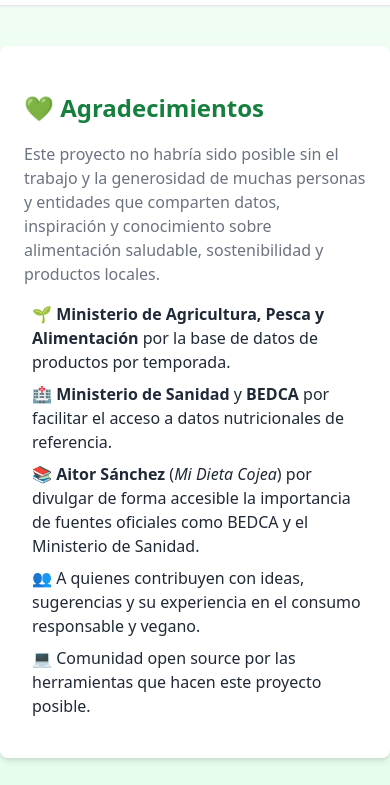
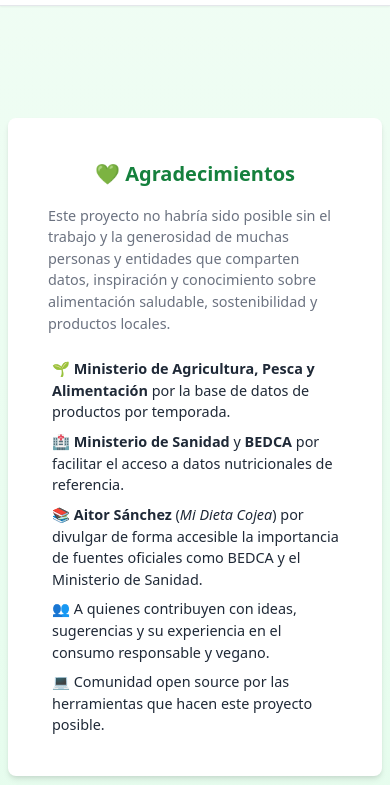
Before and after one commit to Yeray-nm1/nutri-app, an Astro site: page /acknowledgments in a window 390 px wide. Shown: the part 59-844 px from the top of the page. Built offline with nearby package versions, Linux system fonts and the light colour scheme; Astro itself is replaced by a stand-in of ours; no server answers.

```diff
--- a/src/styles/acknowledgments.css
+++ b/src/styles/acknowledgments.css
@@ -5,18 +5,21 @@
   box-shadow: var(--shadow-md);
   padding: var(--space-6);
   max-width: 700px;
-  margin: var(--space-10) auto;
+  margin: var(--space-12) auto;
   text-align: left;
+  box-sizing: border-box;
 }
 
 .acknowledgments h2 {
   margin-bottom: var(--space-4);
   color: var(--color-primary-dark);
+  font-size: 1.5rem;
 }
 
 .acknowledgments p {
   margin-bottom: var(--space-4);
   color: var(--color-muted-foreground);
+  font-size: 1rem;
 }
 
 .acknowledgments ul {
@@ -26,12 +29,56 @@
 
 .acknowledgments li {
   margin-bottom: var(--space-2);
-  padding-left: var(--space-2);
+  padding-left: var(--space-6);
   position: relative;
+  font-size: 0.95rem;
 }
 
 .acknowledgments li::before {
   position: absolute;
   left: 0;
+  top: 0;
   color: var(--color-primary);
+  font-size: 1rem;
+  line-height: 1;
 }
+
+@media (max-width: 768px) {
+  .acknowledgments {
+    padding: var(--space-4);
+    margin: 7rem var(--space-2);
+  }
+
+  .acknowledgments h2 {
+    font-size: 1.25rem;
+  }
+
+  .acknowledgments p,
+  .acknowledgments li {
+    font-size: 0.9rem;
+    padding: 0 var(--space-4);
+  }
+}
+
+@media (max-width: 480px) {
+  .acknowledgments {
+    padding: var(--space-6);
+  }
+
+  .acknowledgments h2 {
+    text-align: center;
+  }
+
+  .acknowledgments p {
+    padding: 0 var(--space-4);
+    margin-bottom: var(--space-6);
+  }
+
+  .acknowledgments li {
+    padding-left: var(--space-5);
+  }
+
+  .acknowledgments li::before {
+    font-size: 0.9rem;
+  }
+}
```
